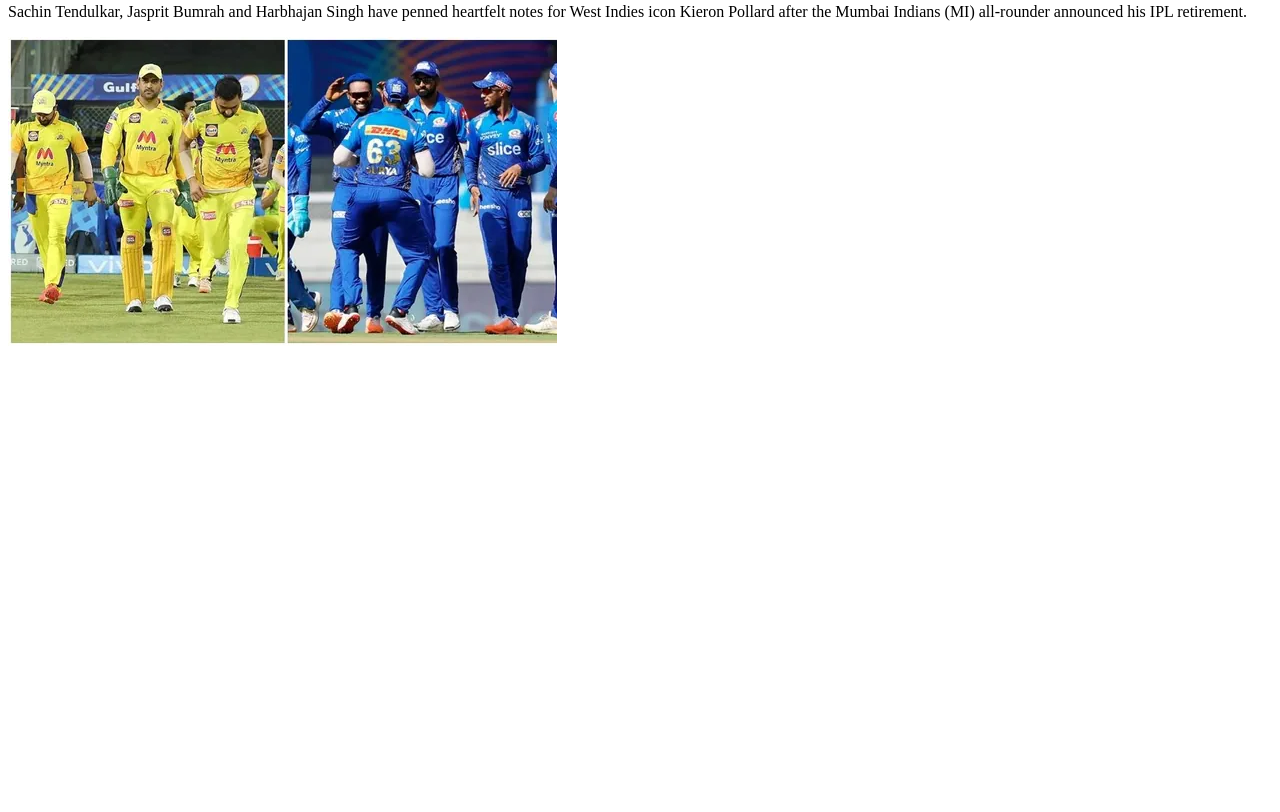
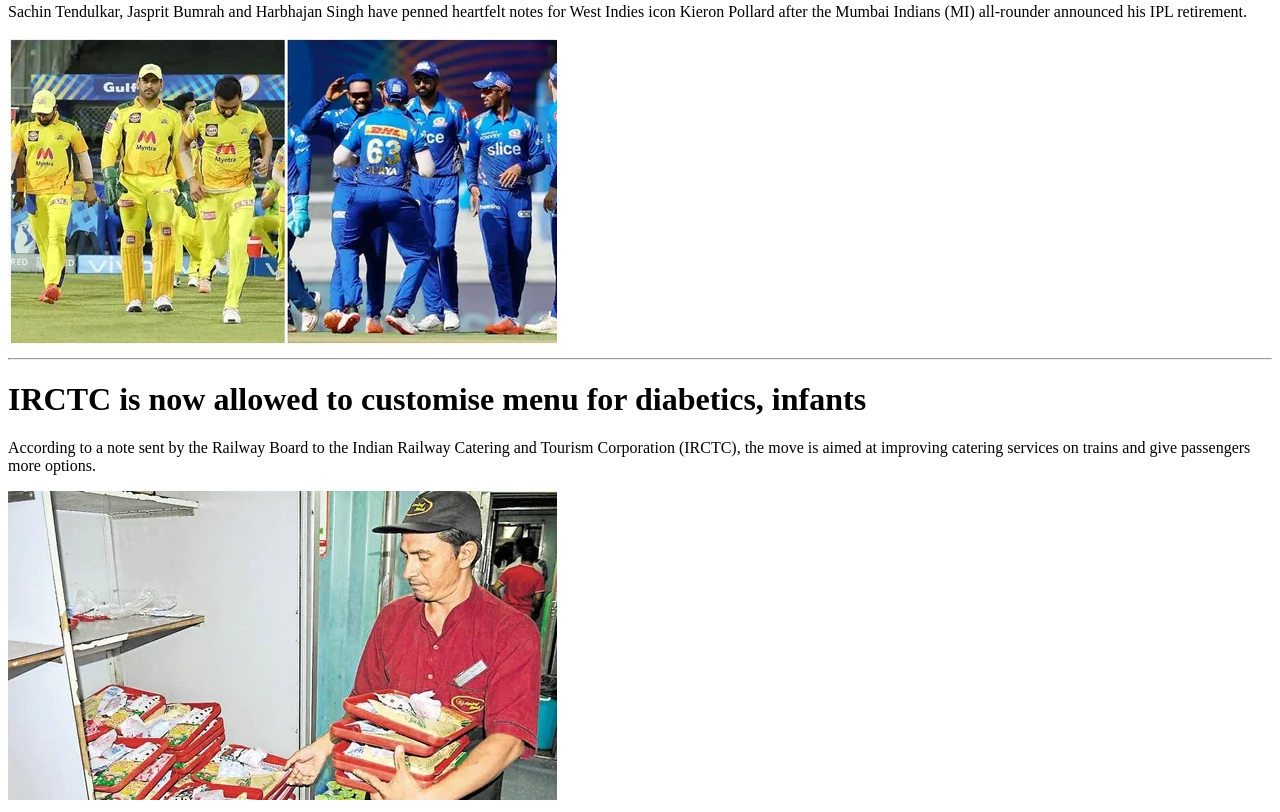
Before and after one commit to meghadalar458/news-2, a plain HTML site: page index.html in a window 1280 px wide. Shown: the part 1498-2310 px from the top of the page. Before the commit the page ends 1856 px from the top, so only its background shows below. Drawn offline with Linux system fonts and the light colour scheme.

Commit message:
commit 5

```diff
--- a/index.html
+++ b/index.html
@@ -27,5 +27,12 @@
         <p>Sachin Tendulkar, Jasprit Bumrah and Harbhajan Singh have penned heartfelt notes for West Indies icon Kieron Pollard after the Mumbai Indians (MI) all-rounder announced his IPL retirement.
         </p>
         <img src="./img/4.webp">
+
+        <hr>
+
+        <h1>IRCTC is now allowed to customise menu for diabetics, infants</h1>
+        <p>According to a note sent by the Railway Board to the Indian Railway Catering and Tourism Corporation (IRCTC), the move is aimed at improving catering services on trains and give passengers more options.
+        </p>
+        <img src="./img/5.webp">
     </body>
 </html>
```
Also changed, not shown: img/5.webp (added).
